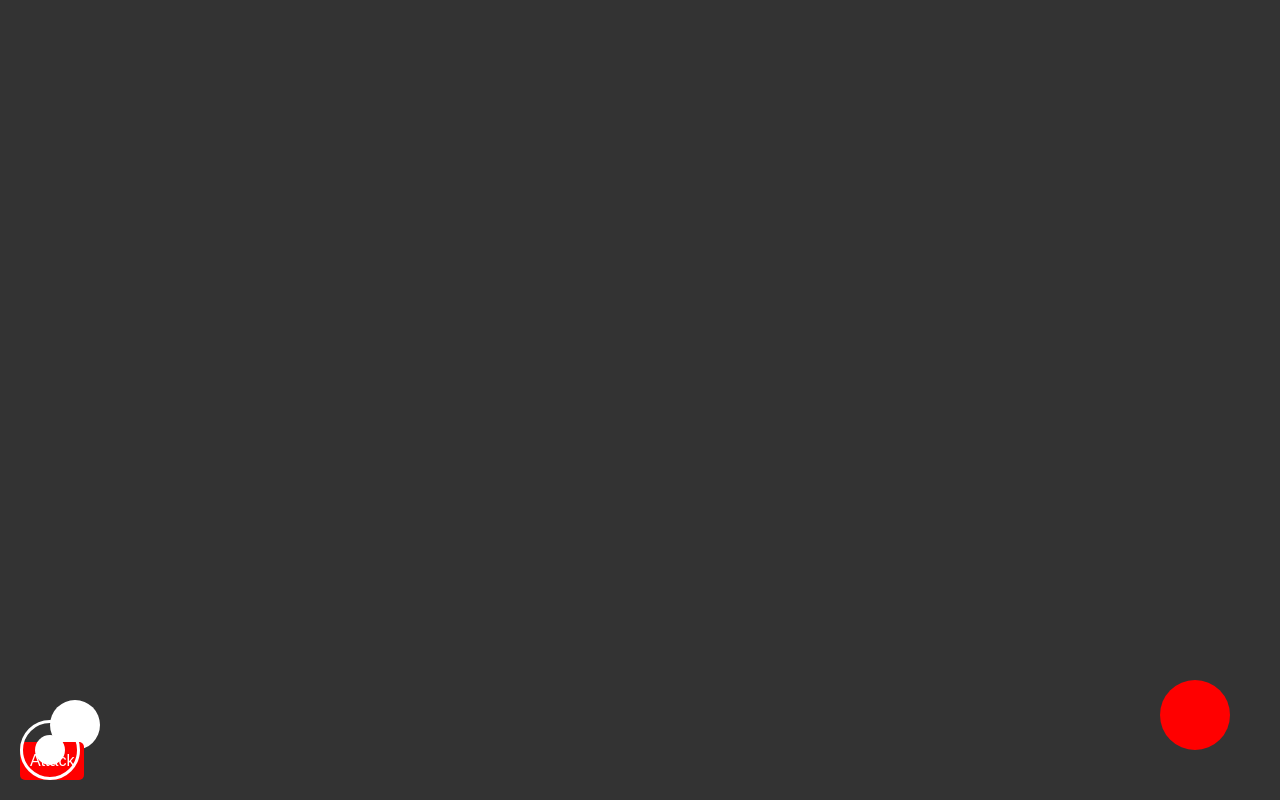
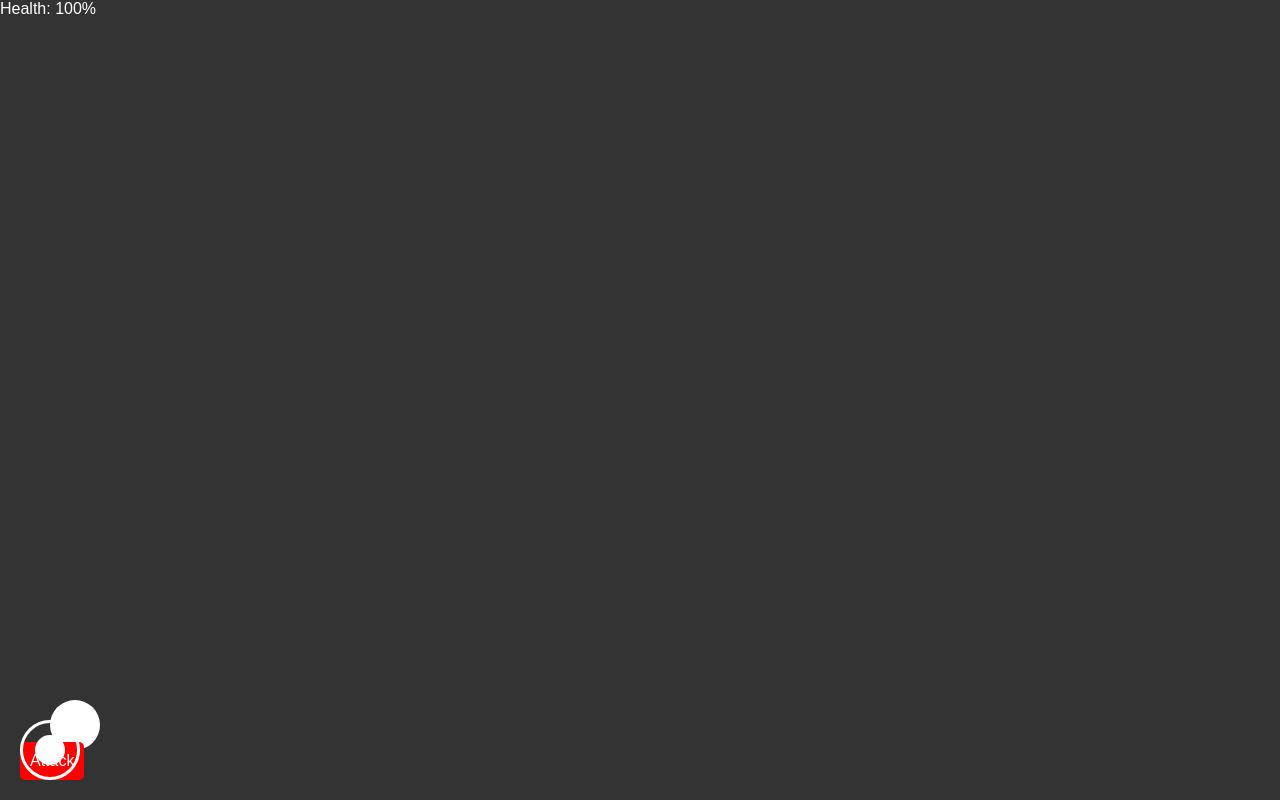
Before and after one commit to mathpunch/silver-pancake, a plain HTML site: page index.html in a window 1280 px wide. Drawn offline with Linux system fonts and the light colour scheme.

Commit message:
Update index.html

```diff
--- a/index.html
+++ b/index.html
@@ -3,15 +3,16 @@
 <head>
   <meta charset="UTF-8">
   <meta name="viewport" content="width=device-width, initial-scale=1.0">
-  <title>Horror RPG Game</title>
+  <title>Horror Nuketown</title>
   <link rel="stylesheet" href="styles.css">
 </head>
 <body>
   <div id="game-container">
     <div id="player" class="player"></div>
-    <div id="monster" class="monster"></div>
+    <div id="enemy" class="enemy"></div>
     <div id="attack-button" class="attack-button">Attack</div>
     <div id="joystick" class="joystick"></div>
+    <div id="hud" class="hud">Health: <span id="health">100</span>%</div>
   </div>
 
   <script src="game.js"></script>
```
